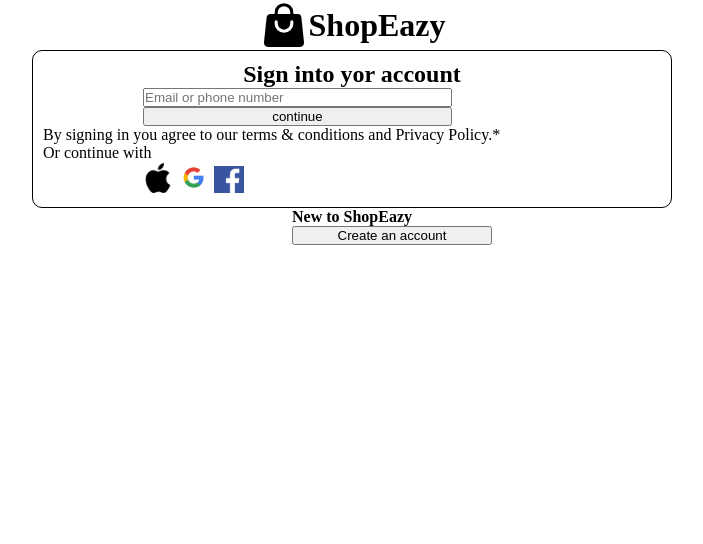
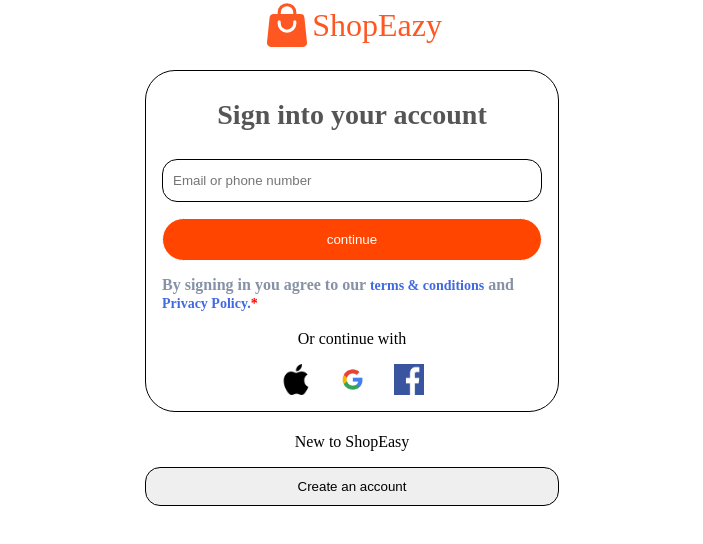
Before and after one commit to SeVande/team-project-e-commerce-website, a plain HTML site: page index.html in a window 1280 px wide. Shown: the whole page, without its empty margins (288-991 px from the left). Drawn offline with Linux system fonts and the light colour scheme.

Commit message:
almost done with the signup page

```diff
--- a/index.html
+++ b/index.html
@@ -19,20 +19,23 @@
 
       <main>
         <div class="signin">
-        <h2>Sign into yor account</h2>
+          <div>
+        <h2>Sign into your account</h2>
+        </div>
         <form>
           <div class="email">
           <label for="email"></label>
-          <input type="email" name="email" placeholder="Email or phone number"/>
-          <div>
-          <button>continue</button>
+          <input type="email" name="email" placeholder="Email or phone number" required="required"/>
+          </div>
+          <div class="btn-1">
+          <button type="submit">continue</button>
+          </div>
         </form>
-
-
+        <div>
           <p class="conditions">
-            By signing in you agree to our <span>terms & conditions</span> and <span>Privacy Policy.*</span>
+            By signing in you agree to our <span>terms & conditions</span> and <span>Privacy Policy.<span class="star">*</span></span>
           </p>
-
+          </div>
 
         <div class="horizontal-text">
           <p>Or continue with</p>
@@ -46,11 +49,10 @@
         </div>
       </main>
 
-      <h4>New to ShopEazy</h4>
-      <button class="btn">Create an account</button>
-
-
-
+      <div class="footer">
+      <h4>New to ShopEasy</h4>
+      <button class="btn-2">Create an account</button>
+      </div>
 
 </body>
 </html>
--- a/style.css
+++ b/style.css
@@ -4,27 +4,51 @@
     box-sizing: border-box;
 }
 
+main{
+    padding: 1.25rem;
+}
+
 .name{
     display: flex;
     align-items: center;
     justify-content: center;
+    color:#FF5722
+}
+
+.name h1{
+    font-weight: 400;
+    font-size: 32px;
+    line-height: 24px;
+    color:#FF5722
 }
 
 .signin{
-    border: 1.5px solid;
-    padding: 10px;
-    width: 50%;
+    border: 0.5px solid;
+    display: flex;
+    flex-direction: column;
+    justify-content:space-between;
+    align-items:center;
+    gap: 1rem;
+    padding:1rem;
+    width: 25.875rem;
     margin: auto;
-    border-radius: 10px;
+    border-radius: 1.875rem;
     position: relative;
 }
 
 h2{
     text-align: center;
+    font-weight: 600;
+    font-size: 28px;
+    line-height:56px ;
+    color: #555555;
 }
 
 form{
     width:100%;
+    display: flex;
+    flex-direction: column;
+    gap: 1rem;
 }
 
 .email{
@@ -32,24 +56,88 @@
 }
 
 .email input{
-    width: 50%;
-    margin-left: 100px;
+    width: 100%;
+    height: 2.688rem;
+    border-radius: 15px;
+    border: 1px solid ;
+    padding:10px;
 }
 
 form button{
-    width: 50%;
-    margin-left: 100px;
+    width: 100%;
+    height: 2.688rem;
+    border-radius: 25px;
+    border: 1px solid ;
+    background-color: orangered;
+    color: white;
+}
+
+.conditions {
+    color: hsla(218, 15%, 59%, 1);
+    font-weight: 700;
+    size:14px;
+    line-height: 16.94px;
+    }
+
+
+
+span{
+    font-weight: 700;
+    font-size: 14px;
+    line-height: 16.94px;
+    color: royalblue;
+}
+
+span .star{
+    color: red;
+}
+
+.horizontal-text p{
+ font-weight: 400;
+ font-size: 16px;
+ line-height: 19.2px;
+ display: flex;
+ flex-direction: row;
+}
+
+.horizontal-text p:before,
+.horizontal-text p:after {
+    content: "";
+    flex: 1 1;
+    border-bottom: 2px solid #000;
+    margin: auto;
+    }
+
+
+
+.icons{
+    display: flex;
+    justify-content: center;
+    align-content:flex-end;
+    gap: 25px;
 }
 
 h4{
     text-align: center;
 }
 
-.icons{
-    margin-left: 100px;
+
+.btn-2{
+    width: 25.875rem;
+    margin: auto;
+    Height: 39px;
+    border: 1px solid;
+    border-radius: 15px;
 }
 
-.btn{
-    width: 200px;
-    margin-left:580px;
+.footer{
+    display: flex;
+    flex-direction: column;
+    gap: 16px;
 }
+
+h4{
+    font-size: 16px;
+    font-weight: 400;
+    line-height: 19.2px;
+}
```
